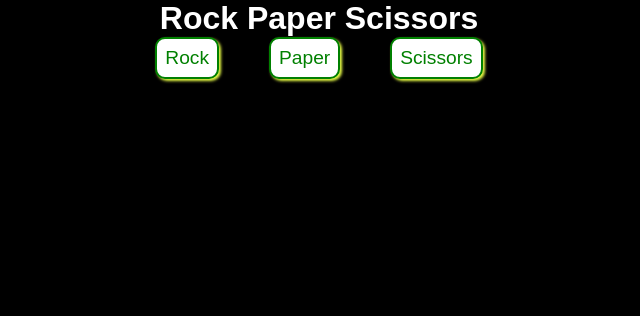
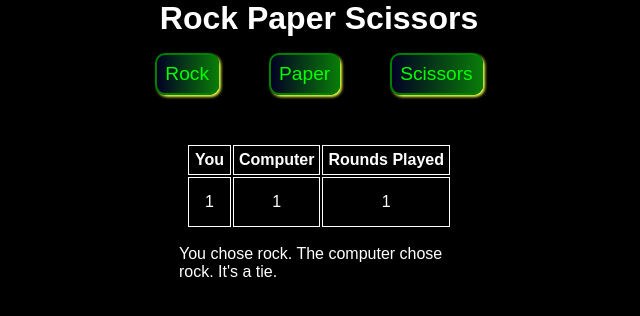
Before and after one commit to t0ntin/RPS, a plain HTML site: page index.html in a window 1280 px wide. Both pictures are taken after a click on the button "Rock". Shown: the whole page, without its empty margins (321-961 px from the left). Drawn offline with Linux system fonts and the light colour scheme.

Commit message:
Finished GUI

```diff
--- a/css/style.css
+++ b/css/style.css
@@ -5,18 +5,17 @@
   list-style: none;
 }
 
-*::before, *::after {
+*::before,
+*::after {
   box-sizing: border-box;
 }
 
 :root {
-
 }
 
 html {
   height: 100%;
   font-family: "Monserrat", sans-serif;
-
 }
 
 body {
@@ -26,14 +25,24 @@ body {
   display: flex;
   flex-direction: column;
   align-items: center;
+  gap: 1rem;
   /* justify-content: center; */
 }
 
-input, button, textarea, select {
+input,
+button,
+textarea,
+select {
   font: inherit;
 }
 
-p, h1, h2, h3, h4, h5, h6 {
+p,
+h1,
+h2,
+h3,
+h4,
+h5,
+h6 {
   overflow-wrap: break-word;
 }
 
@@ -50,27 +59,60 @@ img {
 
 .btn {
   flex: 1;
-  transition: box-shadow background-color .2s linear;
+  transition: box-shadow background-color 0.2s linear;
   /* background: none; */
   font-size: 1.2rem;
-  padding: .5rem;
-  background-color: white;
-  color: green;
-  border: green solid 2px;
+  padding: 0.5rem;
+  background: linear-gradient(
+    90deg,
+    rgba(2, 0, 36, 1) 0%,
+    rgba(9, 121, 9, 1) 100%,
+    rgba(0, 212, 255, 1) 100%
+  );
+  color: rgb(3, 255, 3);
+  border: 2px solid green;
 
   border-radius: 10px;
   box-shadow: 2px 2px 3px rgb(233, 254, 70);
-
 }
 
 .btn:hover {
   background-color: green;
   color: white;
+  text-shadow: 2px 2px 3px rgb(37, 244, 18);
 }
 
 .btn:active {
   box-shadow: 3px 3px 10px rgb(233, 254, 70);
+  border-bottom: 2px solid rgb(251, 248, 53);
+}
+table {
+  margin-top: 2rem;
+  text-align: center;
+}
 
+th,
+td {
+  padding: 5px;
+  border: 1px solid white;
+}
 
+td {
+  border: 1px solid white;
+  padding: 1rem;
+  line-height: 1rem;
+}
 
+/* td {
+  line-height: 16px;
+} */
+
+#feedback-div {
+  color: white;
+  width: 280px;
 }
+
+#feedback-div2 {
+  color: rgb(233, 65, 65);
+  width: 280px;
+}
--- a/index.html
+++ b/index.html
@@ -12,19 +12,30 @@
 
 <h1>Rock Paper Scissors</h1>
 <div class="button-container">
-  <div>
     <button id="rock" class="btn">Rock</button>
-
-  </div>
-  <div>
     <button id="paper" class="btn">Paper</button>
-
-  </div>
-  <div>
     <button id="scissors" class="btn">Scissors</button>
-
-  </div>
 </div>
 
+
+  <table>
+    <tr>
+      <th>You</th>
+      <th>Computer</th>
+      <th>Rounds Played</th>
+    </tr>
+    <tr>
+      <td id="your-score-td"></td>
+      <td id="computer-score-td"></td>
+      <td id="rounds-played-td"></td>
+    </tr>
+
+  </table>
+
+  <div id="feedback-div"> </div>
+  <div id="feedback-div2"> </div>
+
+
+</ul>
 </body>
 </html>
--- a/js/script.js
+++ b/js/script.js
@@ -1,66 +1,121 @@
+const results = {
+  yourResults: { td: "#your-score-td", score: 0 },
+  computerResults: { td: "#computer-score-td", score: 0 },
+  roundsPlayed: { td: "#rounds-played-td", score: 0 },
+  feedback: { div: "#feedback-div" },
+};
 const rock = document.querySelector("#rock");
 const paper = document.querySelector("#paper");
 const scissors = document.querySelector("#scissors");
+let yourScoretd = document.querySelector(results.yourResults.td);
+let computerScoretd = document.querySelector(results.computerResults.td);
+let roundsPlayedtd = document.querySelector(results.roundsPlayed.td);
+const feedbackDiv = document.querySelector(results.feedback.div);
+const feedbackDiv2 = document.querySelector("#feedback-div2");
 
-
-
-rock.addEventListener('click', function() {
+rock.addEventListener("click", function () {
   let playerSelection = rock.getAttribute("id");
   let computerChoice = getComputerChoice();
-  rpsRound(playerSelection, computerChoice);
-
+  // displayResuls(playerSelection, computerChoice); //I was previously calling rpsRound() here.
+  playRound(playerSelection, computerChoice);
 });
 
-paper.addEventListener('click', function() {
+paper.addEventListener("click", function () {
   let playerSelection = paper.getAttribute("id");
   let computerChoice = getComputerChoice();
-  rpsRound(playerSelection, computerChoice);
+  playRound(playerSelection, computerChoice);
 });
 
-scissors.addEventListener('click', function() {
+scissors.addEventListener("click", function () {
   let playerSelection = scissors.getAttribute("id");
   let computerChoice = getComputerChoice();
-  rpsRound(playerSelection, computerChoice);
+  playRound(playerSelection, computerChoice);
 });
 
-
+let previousComputerChoice = null;
 function getComputerChoice() {
   let randomNumber = Math.floor(Math.random() * 3 + 1);
   let computerChoice =
     randomNumber === 1 ? "rock" : randomNumber === 2 ? "paper" : "scissors";
+  while (computerChoice === previousComputerChoice) {
+    randomNumber = Math.floor(Math.random() * 3 + 1);
+    computerChoice =
+      randomNumber === 1 ? "rock" : randomNumber === 2 ? "paper" : "scissors";
+  }
+  previousComputerChoice = computerChoice;
   return computerChoice;
 }
 
-// function convertToLowerCase(userInput) {
-//   var result = userInput.toLowerCase();
-//   return result;
-// }
+function playRound(playerSelection, computerChoice) {
+  let winner = rpsRound(playerSelection, computerChoice);
+  updateResultTable(playerSelection, computerChoice);
+  if (results.roundsPlayed.score >= 5) {
+    rock.disabled = true;
+    paper.disabled = true;
+    scissors.disabled = true;
+    feedbackDiv.innerText =
+      "Thanks for playing. Refresh the page to play again.";
+  }
+  determineAndAnnounceWinner();
+}
 
 function rpsRound(playerSelection, computerChoice) {
-  // playerSelection = convertToLowerCase(playerSelection);
-
   let winner =
     playerSelection === computerChoice
-      ? "It's a tie!"
+      ? "tie"
       : playerSelection === "rock" && computerChoice === "paper"
-      ? `You chose: ${playerSelection}\n The computer chose ${computerChoice}. \n The computer wins.`
+      ? "compWins"
       : playerSelection === "paper" && computerChoice === "scissors"
-      ? `You chose: ${playerSelection}\n The computer chose ${computerChoice}. \n The computer wins.`
+      ? "compWins"
       : playerSelection === "scissors" && computerChoice === "rock"
-      ? `You chose: ${playerSelection}\n The computer chose ${computerChoice}. \n The computer wins.`
-      : `You chose: ${playerSelection}\n The computer chose ${computerChoice}. \n YOU WIN!!!`;
+      ? "compWins"
+      : "youWin";
   console.log(winner);
 
   return winner;
 }
 
-function game() {
-  // confirm("Let's play Rock Paper Scissors for 5 rounds.");
-  for (let i = 0; i < 5; i++) {
-    let computerChoice = getComputerChoice();
-    // let playerSelection = rock.getAttribute("id");
-    // rpsRound(playerSelection, computerChoice);
+// I didn't have any arguments here for displayresults() or for rpsRound();
+// function displayFeedback (playerSelection, computerChoice) {
+//   let winner = rpsRound(playerSelection, computerChoice);
+//   feedbackDiv.innerText = results.feedback.message1;
+// }
+function incrementAndUpdateYourScore() {
+  results.yourResults.score += 1;
+  yourScoretd.innerText = results.yourResults.score;
+  console.log(results.yourResults.score);
+}
+
+function incrementAndUpdateComputerScore() {
+  results.computerResults.score += 1;
+  console.log(results.computerResults.score);
+  computerScoretd.innerText = results.computerResults.score;
+}
+
+function updateResultTable(playerSelection, computerChoice) {
+  let winner = rpsRound(playerSelection, computerChoice);
+  results.roundsPlayed.score += 1;
+  roundsPlayedtd.innerText = results.roundsPlayed.score;
+
+  if (winner === "tie") {
+    incrementAndUpdateYourScore();
+    incrementAndUpdateComputerScore();
+    feedbackDiv.innerText = `You chose ${playerSelection}. The computer chose ${computerChoice}. It's a tie.`;
+  } else if (winner === "compWins") {
+    incrementAndUpdateComputerScore();
+    feedbackDiv.innerText = `You chose ${playerSelection}. The computer chose ${computerChoice}. The computer wins.`;
+  } else {
+    incrementAndUpdateYourScore();
+    feedbackDiv.innerText = `You chose ${playerSelection}. The computer chose ${computerChoice}. YOU WIN!!!.`;
   }
 }
 
-// game();
+function determineAndAnnounceWinner() {
+  if (results.roundsPlayed.score === 5) {
+    if (results.yourResults.score > results.computerResults.score) {
+      feedbackDiv2.innerText = "You beat the computer. Congrats!";
+    } else {
+      feedbackDiv2.innerText = "Sorry. The computer wins.";
+    }
+  }
+}
```
